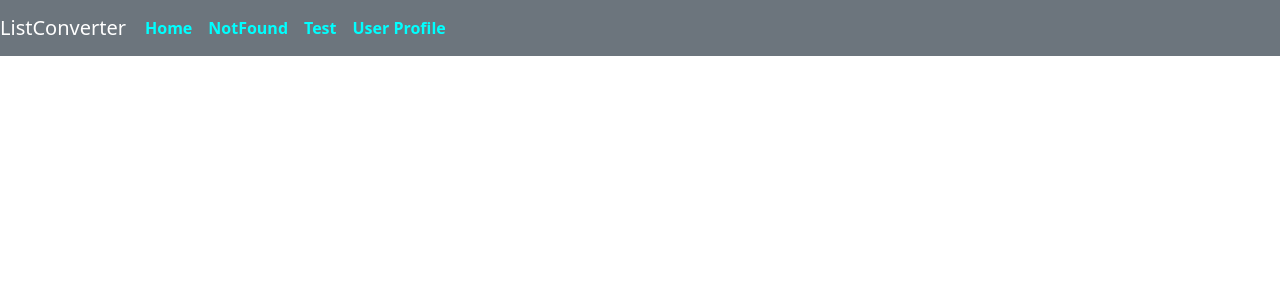
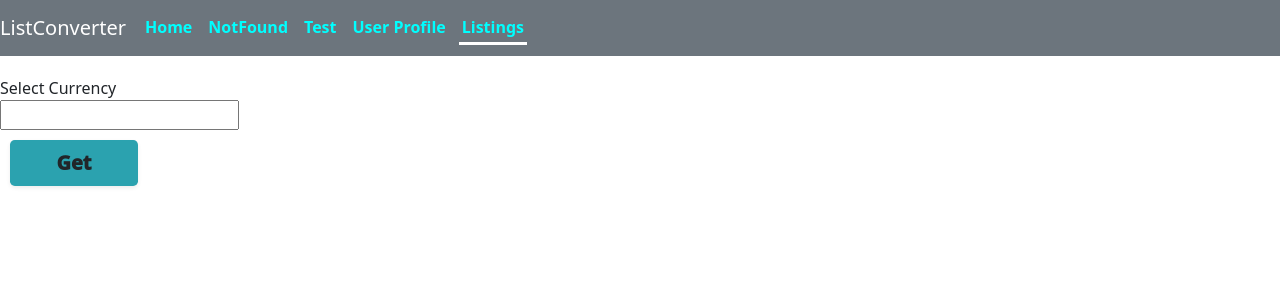
Before and after one commit to ibotforwin/react_list_conversion_app, a React (Create React App) app: page /listings in a window 1280 px wide. Shown: the top 300 px of the page. Built offline with nearby package versions, Linux system fonts and the light colour scheme.

Commit message:
Create a getPair service. More info in ticket. (actual name is getCrypto)

```diff
--- a/src/App.js
+++ b/src/App.js
@@ -11,6 +11,7 @@ import NavBar from "./containers/NavBar"
 import TestPage from "./containers/TestPage"
 
 import './sass/main.scss';
+import Listings from './containers/Listings';
 
 function App() {
   return (
@@ -20,6 +21,7 @@ function App() {
           <Route exact path='/' element={Conversion()} />
           <Route exact path='/notfound' element={NotFound()} />
           <Route exact path='/testpage' element={TestPage()} />
+          <Route exact path='/listings' element={Listings()} />
 
         </Routes>
 </BrowserRouter>
--- /dev/null
+++ b/src/components/Listings/CryptoDisplay.js
@@ -0,0 +1,13 @@
+import React from "react"
+
+export default function CryptoDisplay (props){
+
+    return (
+        <>
+            <div>
+                <h1>{props.nameInput.toUpperCase()} is worth {props.inputCrypto} Bitcoin </h1>
+            </div>
+        </>
+
+    )
+}
--- /dev/null
+++ b/src/containers/Listings.js
@@ -0,0 +1,56 @@
+import React, {useState} from "react"
+import CryptoDisplay from "../components/Listings/CryptoDisplay"
+import getCrypto from "../services/Crypto/getCrypto"
+
+
+
+const Listings = () => {
+
+    const [btcValue, setBtcValue] = useState(null)
+    const [cryptoName, setCryptoName] = useState("")
+
+    const handleClick = async () => {
+
+        const obtainedValue = await getCrypto(cryptoName)
+        // This obtains the value of given crypto in BTC using a getCrypto component
+
+        setBtcValue(
+            <CryptoDisplay
+                inputCrypto={obtainedValue}
+                nameInput={cryptoName}
+            />
+        )
+        // This renders the display component that is return in this component
+    }
+
+    function getName(input) {
+        setCryptoName(input.target.value.toLowerCase())
+        console.log(cryptoName)
+    }
+
+    // The getName function obtaines input from the input field and sets it as a cryptoName state value.
+        // Unable to conver the input toLowerCase()
+
+
+
+
+    return (
+        <>
+            <div>
+                <form>
+                    <label>Select Currency
+                        <br />
+                        <input type="text" onChange={getName} />
+                    </label>
+                </form>
+                <div onClick={handleClick} className="display-button btn-lg shadow-sm">Get</div>
+                <div>
+                    {btcValue}
+                </div>
+            </div>
+        </>
+
+    )
+}
+
+export default Listings;
--- a/src/containers/NavBar.js
+++ b/src/containers/NavBar.js
@@ -25,6 +25,9 @@ const NavBar = () => {
                     <NavLink exact className='navbar__navitem' to='userprofile'>
                         User Profile
                     </NavLink>
+                    <NavLink exact className='navbar__navitem' to='listings'>
+                        Listings
+                    </NavLink>
                 </Nav>
 
             </Navbar.Collapse>
--- a/src/containers/TestPage.js
+++ b/src/containers/TestPage.js
@@ -1,6 +1,7 @@
 import React, {useState} from "react"
 import UserProfile from "../components/TestPage/UserProfile"
 import getUser from "../services/user/getUser";
+
 
 export default function TestPage(){
 
--- /dev/null
+++ b/src/sass/containers/_listings.scss
@@ -0,0 +1,3 @@
+.display-button {
+    margin: 10px;
+}
--- a/src/sass/main.scss
+++ b/src/sass/main.scss
@@ -7,4 +7,5 @@
 @import 'containers/privacy';
 @import 'containers/random';
 @import 'containers/testpage';
-@import 'containers/userprofile'
+@import 'containers/userprofile';
+@import 'containers/listings'
--- /dev/null
+++ b/src/services/Crypto/getCrypto.js
@@ -0,0 +1,13 @@
+import axios from 'axios';
+
+//getUser is moved into a seperate component. This is usually done for each API call to keep things clean and organized.
+const getCrypto = async(crypto) => {
+    const response = await axios.get(
+        `https://api.coingecko.com/api/v3/exchange_rates`,
+    )
+
+    return (1 / response.data.rates[crypto].value)
+
+}
+
+export default getCrypto;
```
